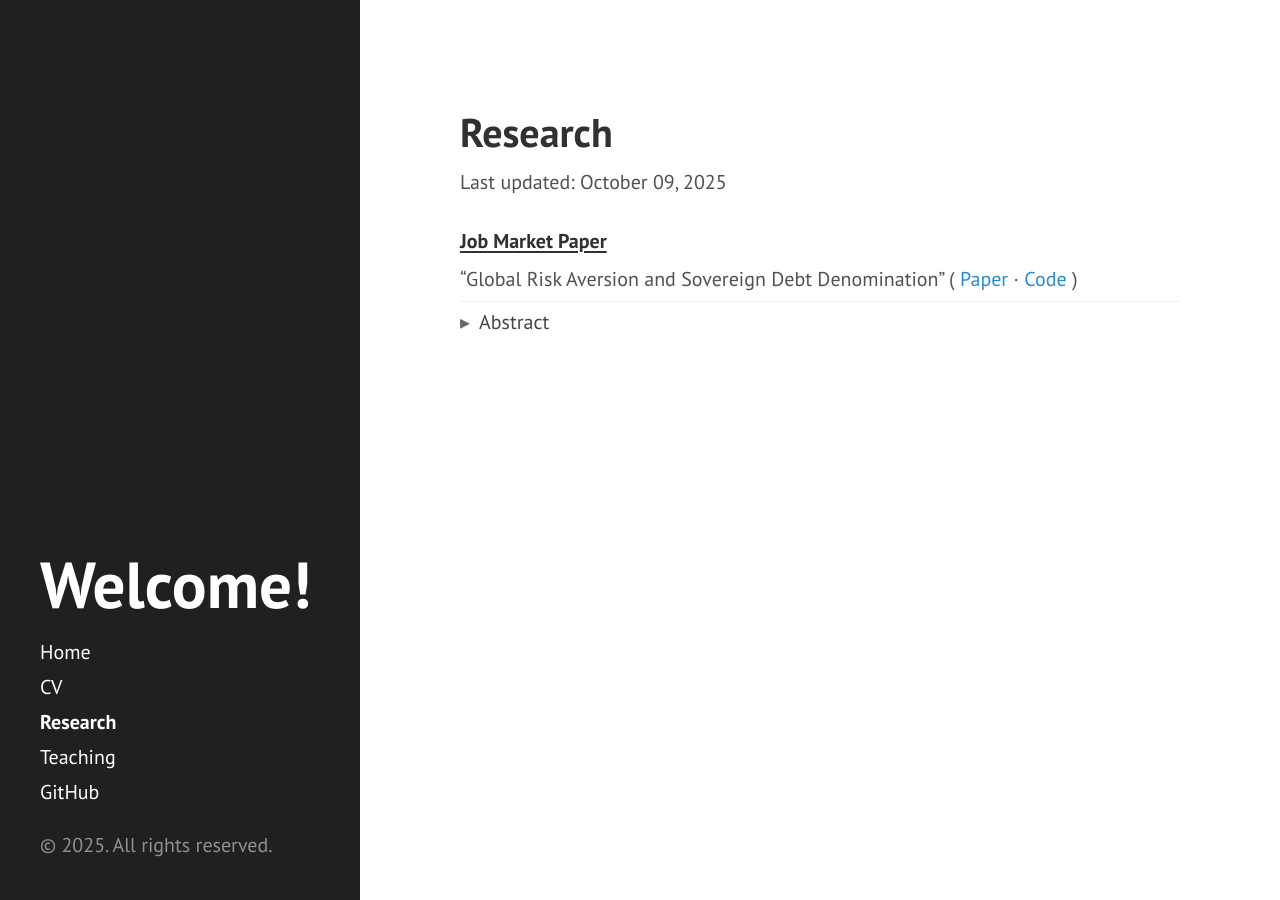
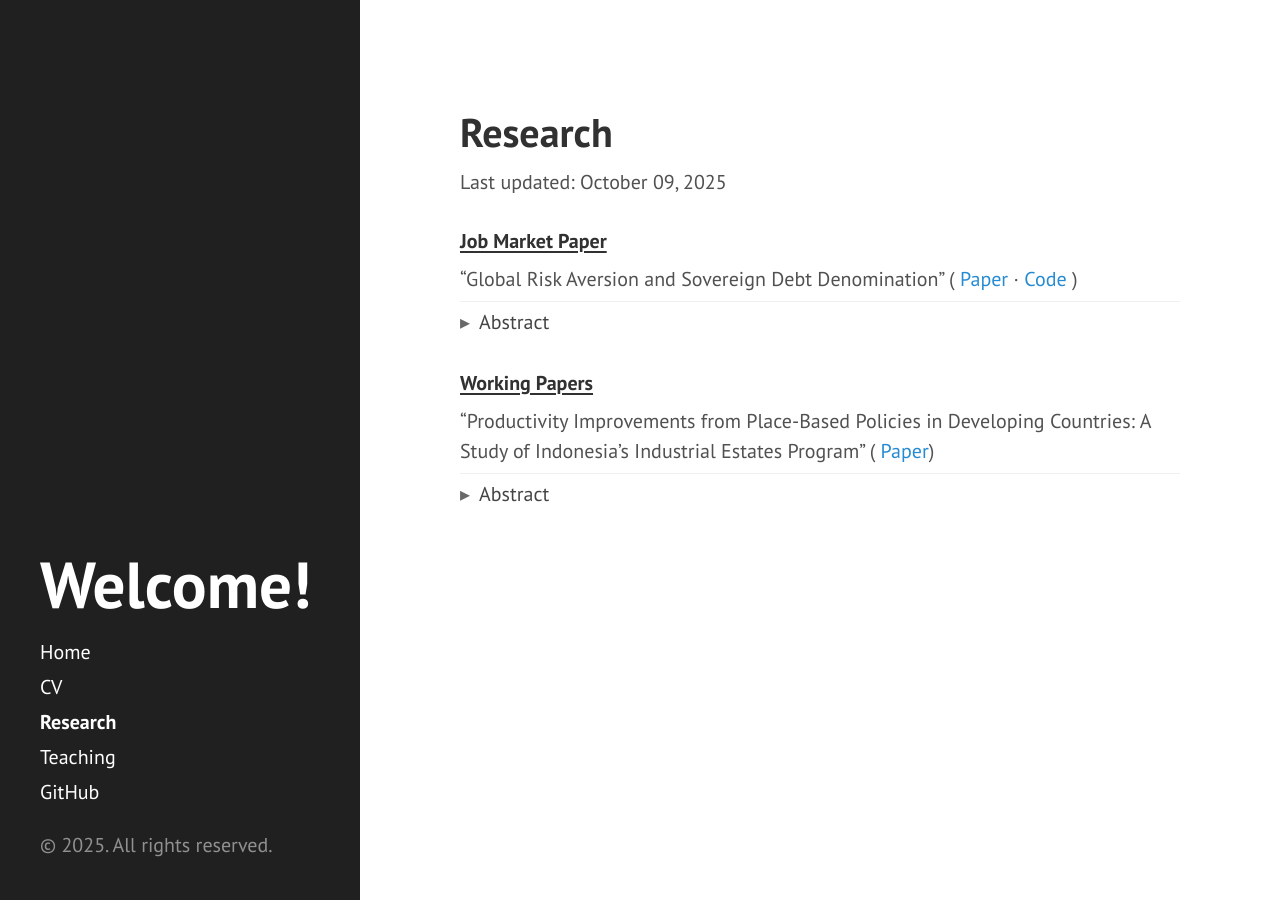
Before and after one commit to jwilhoite/jwilhoite.github.io, a Jekyll site: the page built from research.md, in a window 1280 px wide. Built offline with Jekyll 4.4.1, drawn with Linux system fonts in a browser that asks for light colours.

Commit message:
Update research.md

```diff
--- a/research.md
+++ b/research.md
@@ -27,3 +27,19 @@ Last updated: {{ page.last_updated | date: "%B %d, %Y" }}
     <p>This paper studies how fluctuations in global risk aversion shape the currency composition of sovereign debt in emerging market economies. Using a multi-country panel, we document that periods of higher risk aversion are associated with a lower share of local currency debt held by foreign investors. To identify the mechanism through which risk aversion affects the share of local currency debt in equilibrium, we develop a small open-economy model with risk-averse foreign investors, discretionary monetary policy, and long-maturity sovereign debt. When risk aversion rises, the exchange rate risk premium and capital gains risk premium embedded in local currency bonds increase, constraining the government’s ability to borrow in local currency.</p>
   </div>
 </details>
+
+<h3 class="section-heading">Working Papers</h3>
+
+<div class="paper-row">
+  <span class="paper-title">“Productivity Improvements from Place-Based Policies in Developing Countries: A Study of Indonesia’s Industrial Estates Program”</span>
+  <span class="paper-links">
+    ( <a href="https://drive.google.com/file/d/1_GJ0PnaPgE9NVjLfFcvybWcMOEJc65Zj/view?usp=sharing">Paper</a>)
+  </span>
+</div>
+
+<details class="abstract">
+  <summary>Abstract</summary>
+  <div class="body">
+    <p>This paper evaluates whether Indonesia’s Industrial Estates program raises firm productivity and local welfare. I assemble a firm–year panel for 1992–2014 by linking the establishment date of all 70 estates in the Industrial Estates program to Indonesia’s Annual Manufacturing Survey (plants ≥20 workers). Establishment of an estate raises treated firms’ labor productivity by 12.4% and output by about 10%. Higher capital stocks with little change in employment and wages at treated firms is consistent with agglomeration-driven capital deepening. At the district level, night-light intensity and firm entry rise in treated districts, suggesting local welfare gains from the program.</p>
+  </div>
+</details>
```
